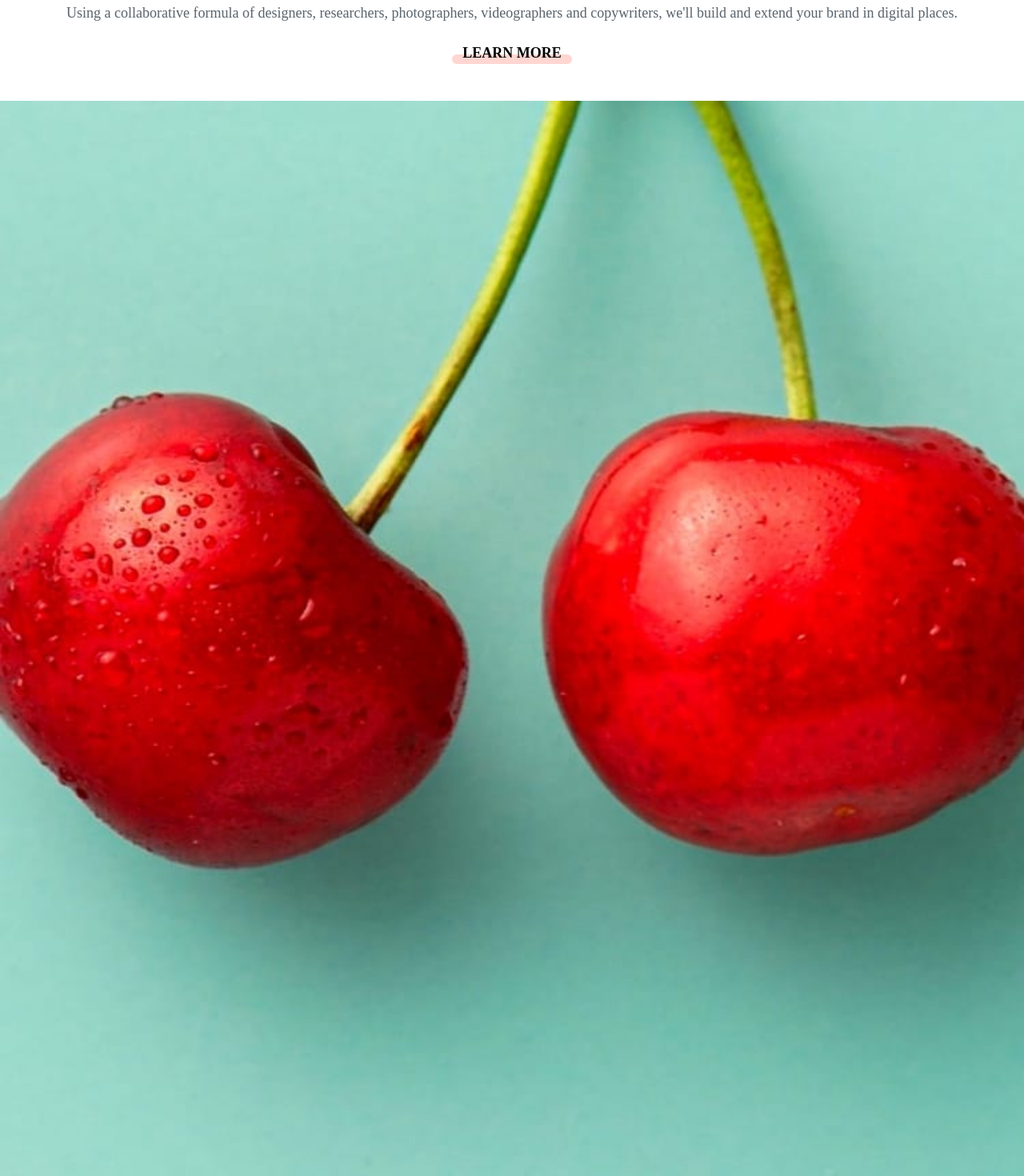
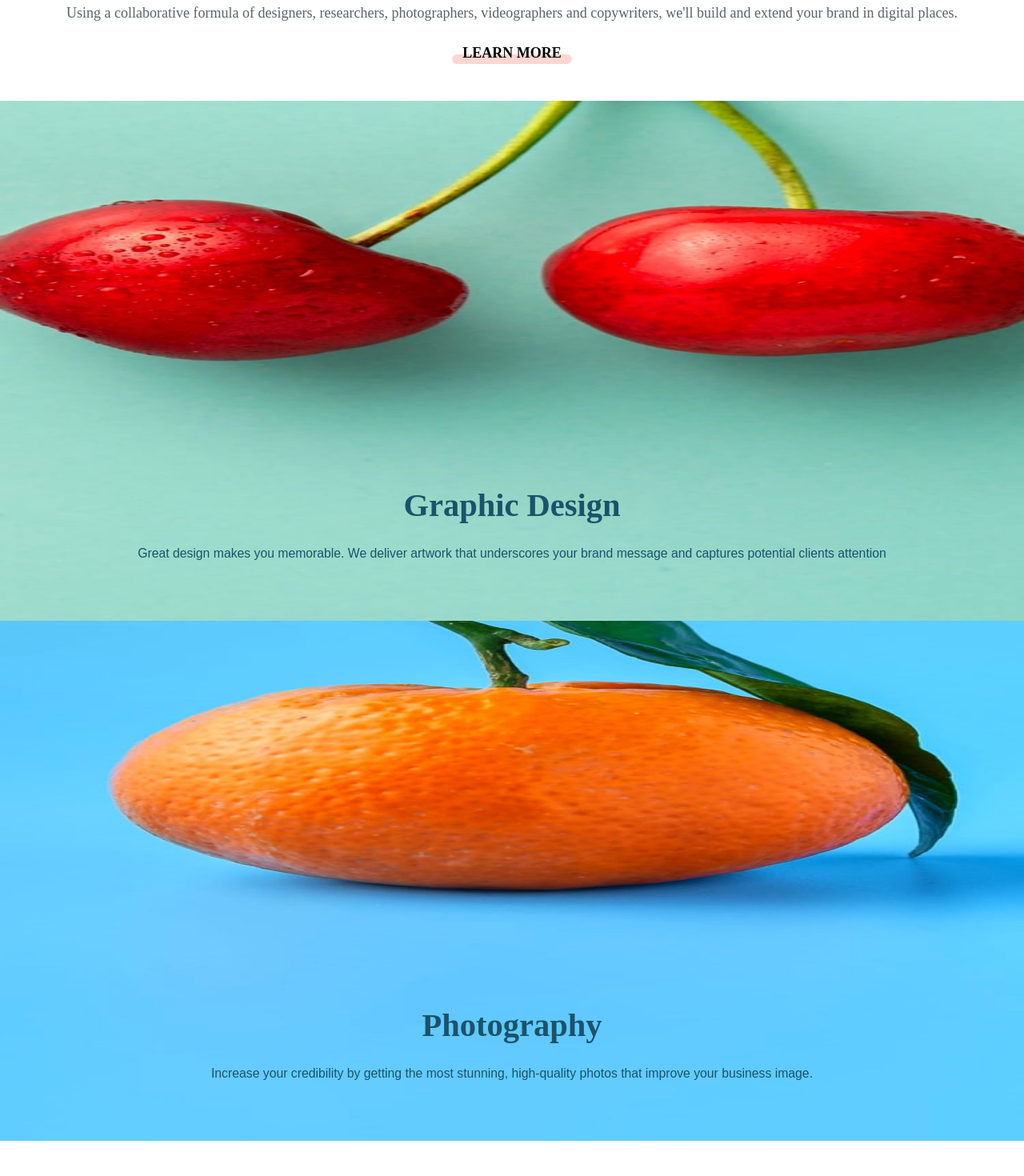
Before and after one commit to MikevPeeren/sunnyside-agency-landing-page, a Next.js app: page / in a window 1280 px wide. Shown: the part 2900-4370 px from the top of the page at 80% size. Built offline with nearby package versions, Linux system fonts and the light colour scheme.

Commit message:
:sparkles: created image text component

```diff
--- /dev/null
+++ b/components/ImageText.tsx
@@ -0,0 +1,19 @@
+interface IImageText {
+  title: string;
+  content: string;
+}
+
+const ImageText = ({ title, content }: IImageText) => {
+  return (
+    <div className="absolute left-1/2 bottom-10 w-full -translate-x-1/2 text-center">
+      <div className="flex flex-col justify-between">
+        <h1 className="font-fraunces font-black text-4xl text-dark-blue">
+          {title}
+        </h1>
+        <p className="m-6 text-sm font-barlow text-dark-blue">{content}</p>
+      </div>
+    </div>
+  );
+};
+
+export default ImageText;
--- a/pages/index.tsx
+++ b/pages/index.tsx
@@ -4,6 +4,7 @@ import Image from "next/image";
 
 import TextBlock from "../components/TextBlock";
 import Testimonials from "../components/Testimonials";
+import ImageText from "../components/ImageText";
 
 const Home: NextPage = () => {
   return (
@@ -51,13 +52,19 @@ const Home: NextPage = () => {
             footer="Learn More"
             footerColor="soft-red"
           />
-          <div className="w-full">
-            <Image
-              src="/mobile/image-graphic-design.jpg"
-              alt="header image"
-              width={100}
-              height={150}
-              layout="responsive"
+          <div className="w-full relative h-[650px]">
+            <div className="absolute w-full">
+              <div className="w-full h-[650px] relative">
+                <Image
+                  src="/mobile/image-graphic-design.jpg"
+                  alt="header image"
+                  layout="fill"
+                />
+              </div>
+            </div>
+            <ImageText
+              title="Graphic Design"
+              content="Great design makes you memorable. We deliver artwork that underscores your brand message and captures potential clients attention"
             />
           </div>
           <div className="w-full relative h-[650px]">
@@ -70,17 +77,10 @@ const Home: NextPage = () => {
                 />
               </div>
             </div>
-            <div className="absolute left-1/2 bottom-10 w-full -translate-x-1/2 text-center">
-              <div className="flex flex-col justify-between">
-                <h1 className="font-fraunces font-black text-4xl text-dark-blue">
-                  Photography
-                </h1>
-                <p className="m-6 text-sm font-barlow text-dark-blue">
-                  Increase your credibility by getting the most stunning,
-                  high-quality photos that improve your business image.
-                </p>
-              </div>
-            </div>
+            <ImageText
+              title="Photography"
+              content="Increase your credibility by getting the most stunning, high-quality photos that improve your business image."
+            />
           </div>
           <Testimonials />
           <div className="flex flex-row w-full">
```
